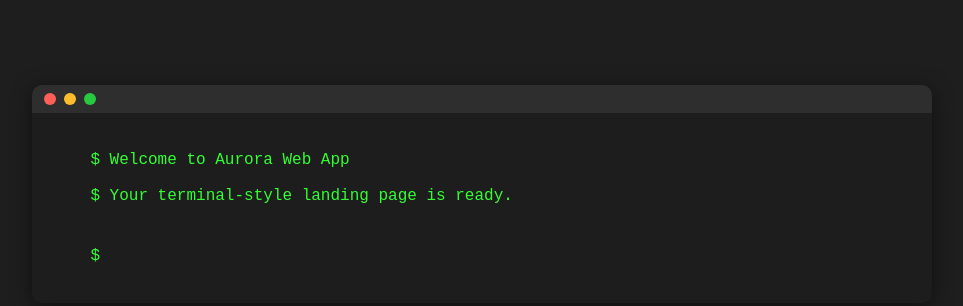
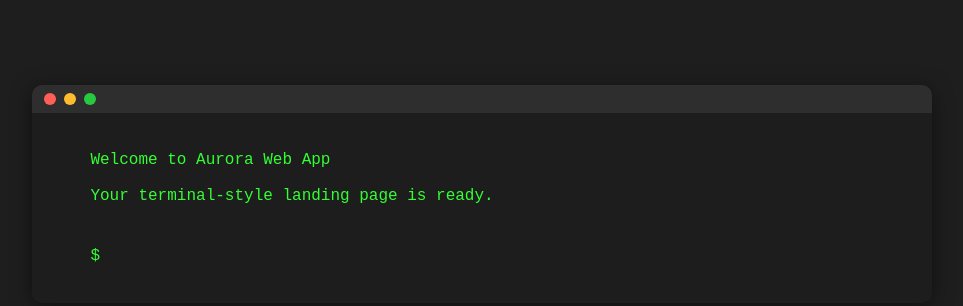
Before and after one commit to joaompinto/aurora, a plain HTML site: page aurora/web/templates/index.html in a window 1280 px wide. Shown: the part 206-512 px from the top of the page, without its empty margins (158-1121 px from the left). Drawn offline with nearby package versions, Linux system fonts and the light colour scheme.

Commit message:
Remove static prompt symbols from initial welcome messages

```diff
--- a/aurora/web/templates/index.html
+++ b/aurora/web/templates/index.html
@@ -15,8 +15,8 @@
     <span class="button zoom"></span>
   </div>
   <div class="terminal" id="terminal">
-    $ Welcome to Aurora Web App<br>
-    $ Your terminal-style landing page is ready.<br>
+    Welcome to Aurora Web App<br>
+    Your terminal-style landing page is ready.<br>
     <span id="output"></span>
     <span id="input-line"><input id="terminal-input" type="text" autofocus /><span class="cursor"></span></span>
   </div>
```
